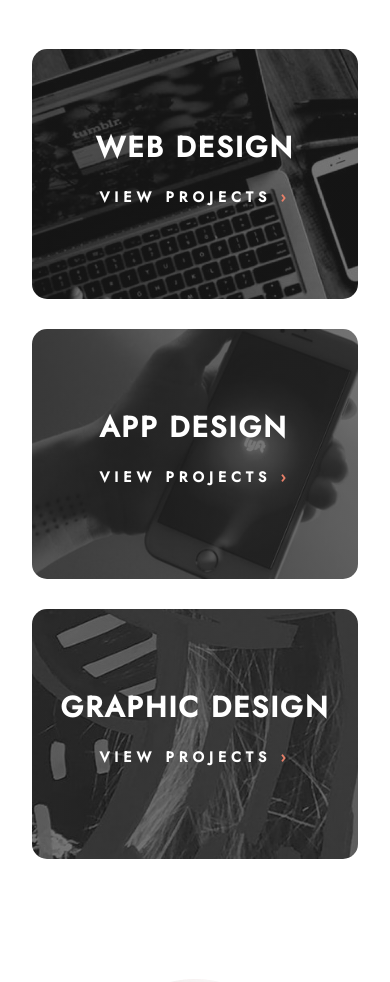
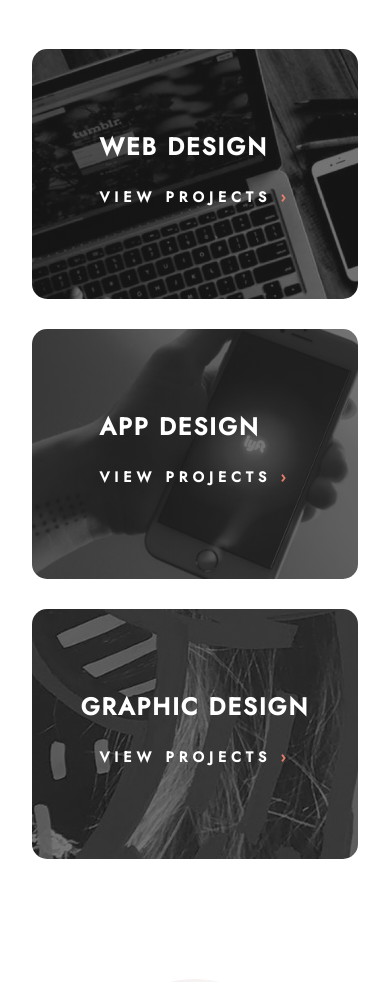
Before and after one commit to adetutudeborah/designo, a React (Vite) app: page / in a window 390 px wide. Shown: the part 1080-2062 px from the top of the page. Built offline with nearby package versions, Linux system fonts and the light colour scheme.

Commit message:
update home.css

```diff
--- a/src/Pages/Home/Home.css
+++ b/src/Pages/Home/Home.css
@@ -642,7 +642,7 @@
 }
 
 .designcategory{
-  font-size: 1.8rem;
+  font-size: 1.5rem;
 }
 
 p:nth-child(1) {
@@ -687,9 +687,14 @@ p:nth-child(1) {
 }
 
 @media screen and (max-width: 330px) {
+
   .herocontainerimg {
   position: relative;
   bottom: 100px;
   left: -150px;
 }
+
+.designcategory {
+  font-size: 1rem;
 }
+}
```
